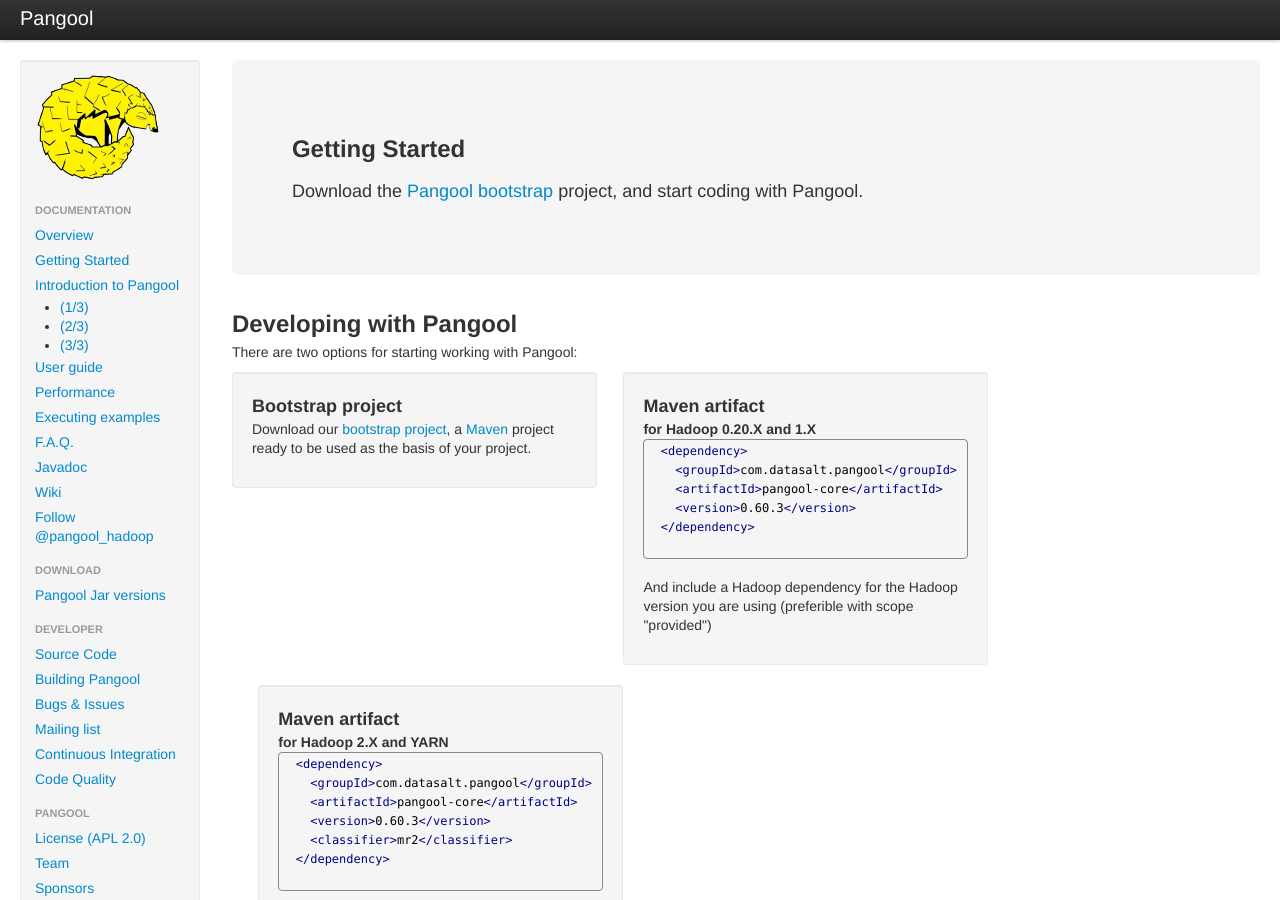
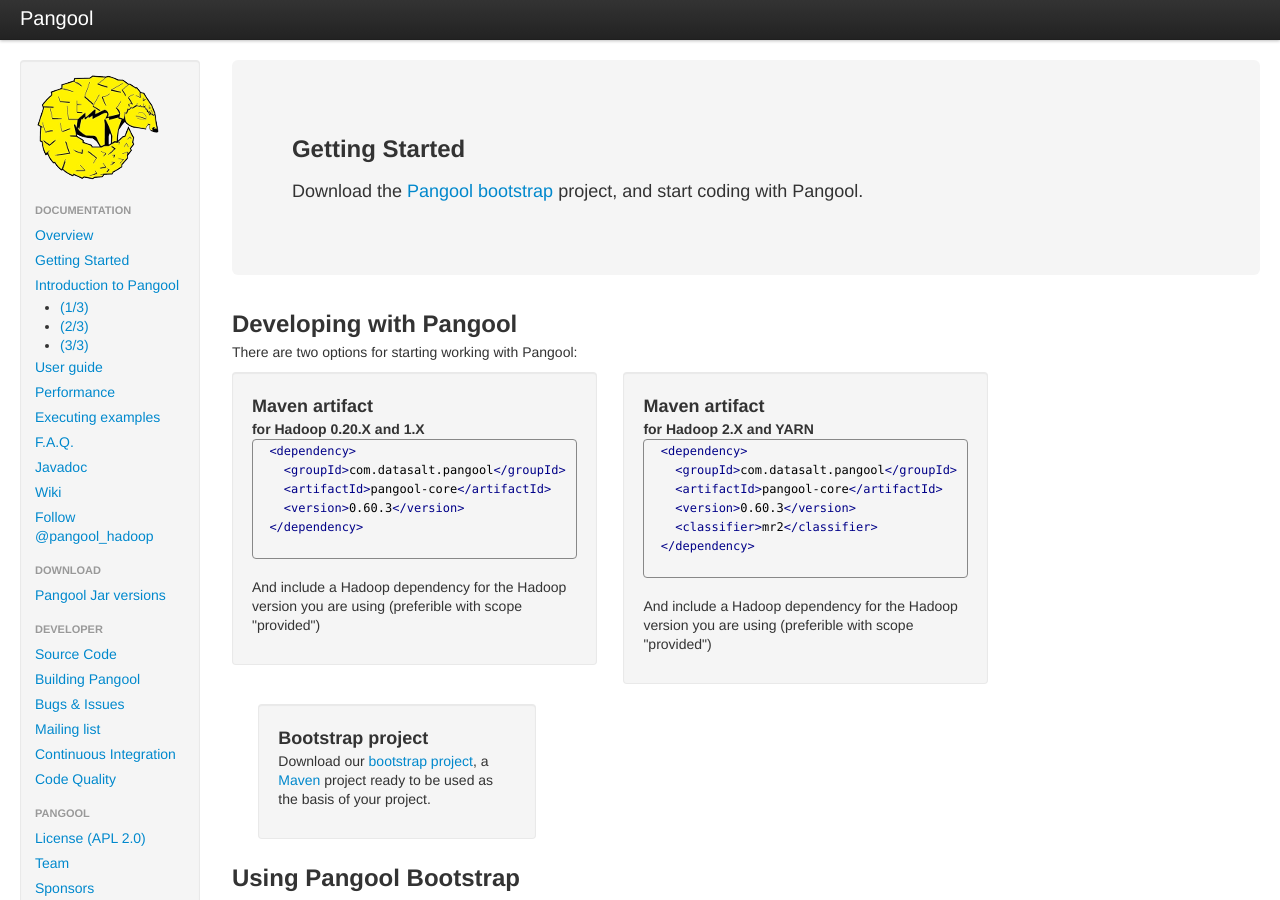
Before and after one commit to datasalt/pangool, a Jekyll site: the page built from getting_started.html, in a window 1280 px wide and 900 px high. Built offline with Jekyll 4.4.1, drawn with Linux system fonts in a browser that asks for light colours; nearby versions of some CDN libraries; Markdown is read by kramdown in place of the engine named in the settings; comment, search, counter and statistics services are not loaded.

Commit message:
small change

```diff
--- a/getting_started.html
+++ b/getting_started.html
@@ -20,15 +20,6 @@
 <p>
 
 <div class="row-fluid">
-	<div class="span4 well">
-		<h3>
-			Bootstrap project
-		</h3>
-		<p>
-			Download our <a href="https://github.com/datasalt/pangool-bootstrap">bootstrap project</a>, a
-			<a href="http://maven.apache.org/">Maven</a> project ready to be used as the basis of your project.
-		</p>
-	</div>
 
 	<div class="span4 well">
 		<h3>
@@ -69,6 +60,15 @@
             scope "provided") </p>
     </div>
 
+    <div class="span3 well">
+        <h3>
+            Bootstrap project
+        </h3>
+        <p>
+            Download our <a href="https://github.com/datasalt/pangool-bootstrap">bootstrap project</a>, a
+            <a href="http://maven.apache.org/">Maven</a> project ready to be used as the basis of your project.
+        </p>
+    </div>
 </div>
 
 <h2>Using Pangool Bootstrap</h2>
```
